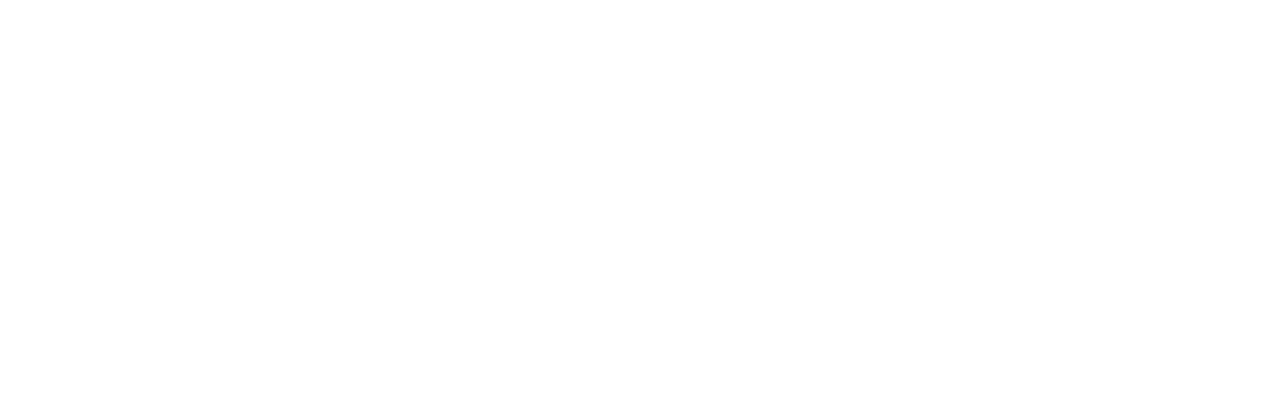
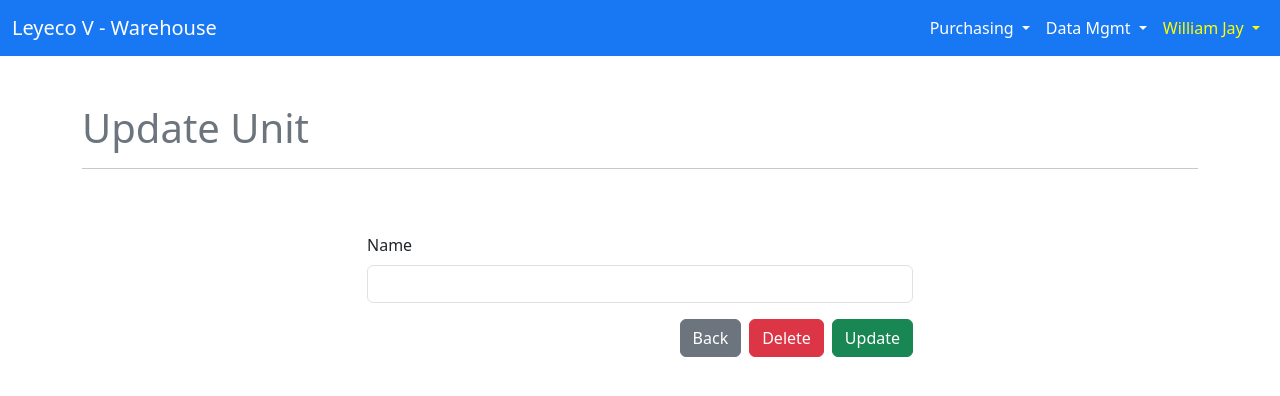
Before and after one commit to William-Jay-Inclino/lvis-web, a Nuxt app: page /warehouse/data-management/unit/1 in a window 1280 px wide. Before the commit this address had no page. Shown: the top 396 px of the page. Built offline with nearby package versions, Linux system fonts and the light colour scheme.

Commit message:
refactor directory structure

```diff
--- a/layouts/layout-admin.vue
+++ b/layouts/layout-admin.vue
@@ -14,7 +14,7 @@
                                 Purchasing
                             </a>
                             <ul class="dropdown-menu" aria-labelledby="navbarDropdown">
-                                <li><nuxt-link class="dropdown-item" to="/purchasing/canvass">Canvass</nuxt-link></li>
+                                <li><nuxt-link class="dropdown-item" to="/warehouse/purchasing/canvass">Canvass</nuxt-link></li>
                                 <li><a class="dropdown-item" href="#">RV</a></li>
                                 <li><a class="dropdown-item" href="#">SPR</a></li>
                                 <li><a class="dropdown-item" href="#">JO</a></li>
@@ -28,7 +28,7 @@
                                 Data Mgmt
                             </a>
                             <ul class="dropdown-menu" aria-labelledby="navbarDropdown">
-                                <li><nuxt-link class="dropdown-item" to="/data-management/unit">Unit</nuxt-link></li>
+                                <li><nuxt-link class="dropdown-item" to="/warehouse/data-management/unit">Unit</nuxt-link></li>
                                 <li><a class="dropdown-item" href="#">Item Brand</a></li>
                                 <li><a class="dropdown-item" href="#">Vehicle</a></li>
                                 <li><a class="dropdown-item" href="#">Supplier</a></li>
--- a/pages/data-management/unit/[id].vue
+++ b/pages/warehouse/data-management/unit/[id].vue
@@ -13,7 +13,7 @@
                 </div>
 
                 <div class="d-flex justify-content-end gap-2">
-                    <nuxt-link class="btn btn-secondary" to="/data-management/unit">Back</nuxt-link>
+                    <nuxt-link class="btn btn-secondary" to="/warehouse/data-management/unit">Back</nuxt-link>
                     <button type="button" @click="remove()" class="btn btn-danger">Delete</button>
                     <button type="submit" class="btn btn-success">Update</button>
                 </div>
@@ -104,7 +104,7 @@
                         position: 'top',
                     })
 
-                    router.push(`/data-management/unit`);
+                    router.push(`unit`);
 
                 }else {
 
--- a/pages/data-management/unit/create.vue
+++ b/pages/warehouse/data-management/unit/create.vue
@@ -12,7 +12,7 @@
                 </div>
 
                 <div class="d-flex justify-content-end gap-2">
-                    <nuxt-link class="btn btn-secondary" to="/data-management/unit">Back</nuxt-link>
+                    <nuxt-link class="btn btn-secondary" to="/warehouse/data-management/unit">Back</nuxt-link>
                     <button type="submit" class="btn btn-primary">Save</button>
                 </div>
             </div>
@@ -49,7 +49,7 @@
 
         if(response.success && response.data) {
 
-            router.push(`/data-management/unit/success/${response.data.id}`);
+            router.push(`/warehouse/data-management/unit/success/${response.data.id}`);
 
         }else{
             Swal.fire({
--- a/pages/data-management/unit/index.vue
+++ b/pages/warehouse/data-management/unit/index.vue
@@ -6,7 +6,7 @@
                 <h1 class="text-secondary">Unit</h1>
             </div>
             <div class="col">
-                <nuxt-link class="btn btn-primary float-end" to="/data-management/unit/create">Add Unit</nuxt-link>
+                <nuxt-link class="btn btn-primary float-end" to="unit/create">Add Unit</nuxt-link>
             </div>
         </div>
 
@@ -71,7 +71,7 @@
     })
 
     function onClickEdit(id: string) {
-        router.push('/data-management/unit/' + id)
+        router.push('/warehouse/data-management/unit/' + id)
     }
 
 </script>
--- a/pages/data-management/unit/success/[id].vue
+++ b/pages/warehouse/data-management/unit/success/[id].vue
@@ -25,9 +25,9 @@
                 <div class="row">
                     <div class="col">
                         <div class="d-flex justify-content-end gap-2">
-                            <nuxt-link class="btn btn-secondary" to="/data-management/unit">Go to list</nuxt-link>
-                            <nuxt-link class="btn btn-success" :to="`/data-management/unit/${item.id}`">Update</nuxt-link>
-                            <nuxt-link class="btn btn-primary" to="/data-management/unit/create">Add New</nuxt-link>
+                            <nuxt-link class="btn btn-secondary" to="/warehouse/data-management/unit">Go to list</nuxt-link>
+                            <nuxt-link class="btn btn-success" :to="`/warehouse/data-management/unit/${item.id}`">Update</nuxt-link>
+                            <nuxt-link class="btn btn-primary" to="/warehouse/data-management/unit/create">Add New</nuxt-link>
                         </div>
                     </div>
                 </div>
--- /dev/null
+++ b/pages/warehouse/purchasing/canvass/create.vue
@@ -0,0 +1,5 @@
+<template>
+
+    <div> Create Canvass </div>
+
+</template>
--- a/pages/purchasing/canvass/index.vue
+++ b/pages/warehouse/purchasing/canvass/index.vue
@@ -5,7 +5,7 @@
                 <h1 class="text-secondary">Canvass</h1>
             </div>
             <div class="col">
-                <nuxt-link class="btn btn-primary float-end" to="/purchasing/canvass/create">Add Canvass</nuxt-link>
+                <nuxt-link class="btn btn-primary float-end" to="/warehouse/purchasing/canvass/create">Add Canvass</nuxt-link>
             </div>
         </div>
 
```
Also changed, not shown: pages/warehouse/data-management/unit/unit.api.ts (renamed from pages/data-management/unit/unit.api.ts), pages/warehouse/data-management/unit/unit.types.ts (renamed from pages/data-management/unit/unit.types.ts), pages/warehouse/data-management/unit/update.vue (renamed from pages/data-management/unit/update.vue).
